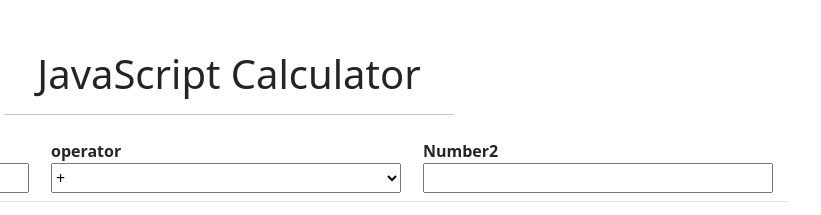
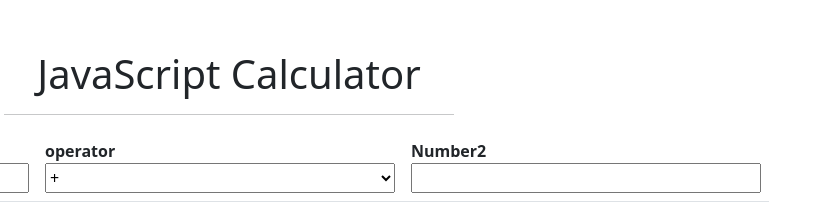
Before and after one commit to PrathamAyush/HTML_JavaScript_Calculator, a plain HTML site: page index.html in a window 1280 px wide. Shown: the top 215 px of the page, 411-1232 px from the left. Drawn offline with nearby package versions, Linux system fonts and the light colour scheme.

Commit message:
Update index.html

```diff
--- a/index.html
+++ b/index.html
@@ -24,7 +24,7 @@
         </div>
 
         <table class="table">
-            <tr class="">
+            <tr class="d-sm-inline-flex">
 
 
                 <td>
```
